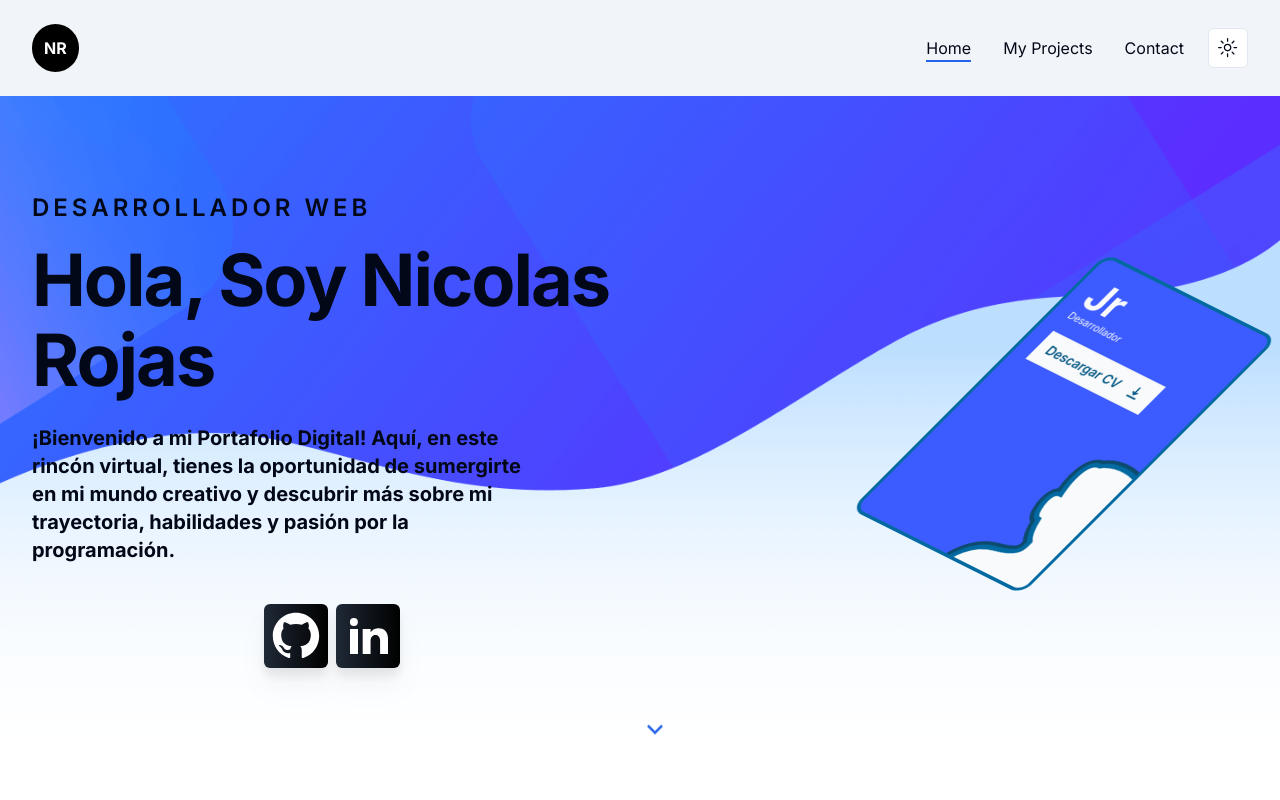
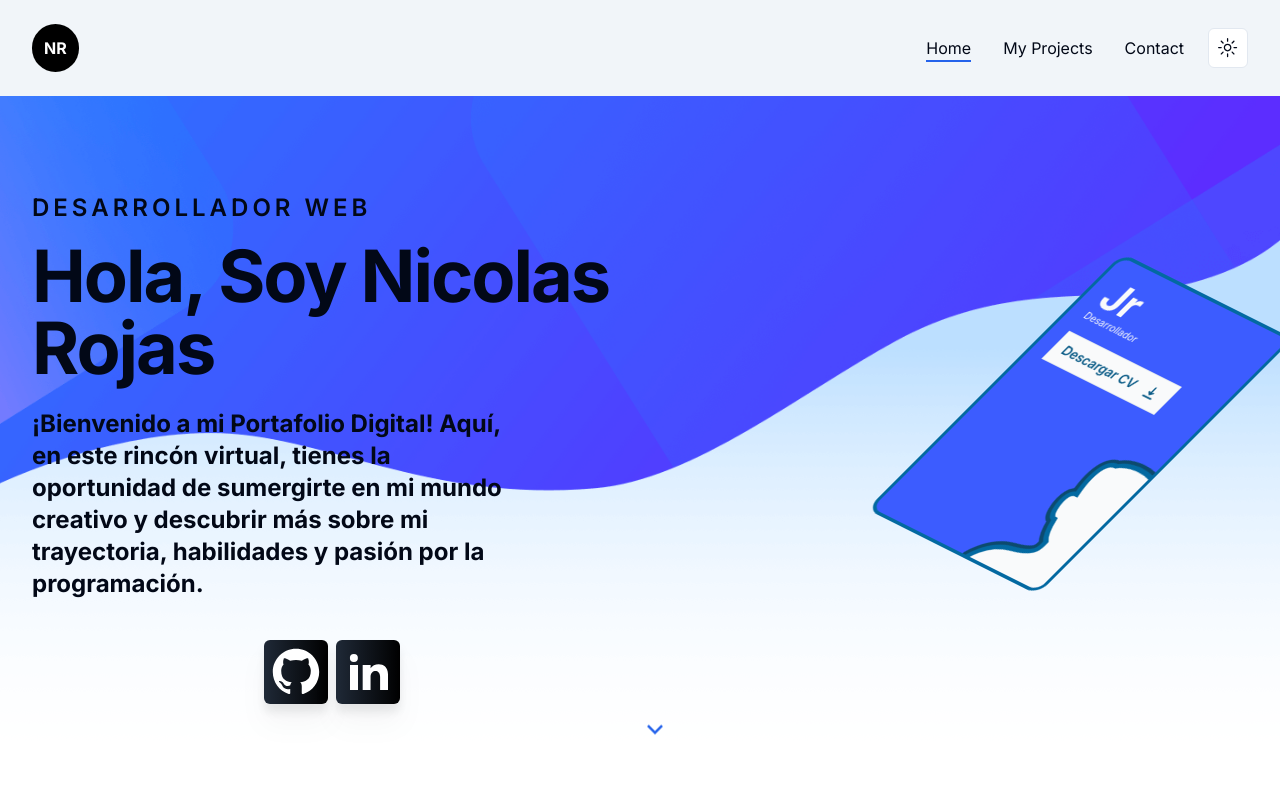
Before and after one commit to niko1275/nrojas-portafolio, a Next.js app: page / in a window 1280 px wide. Shown: the top 800 px of the page. Built offline with nearby package versions, Linux system fonts and the light colour scheme.

Commit message:
cambio en el hero

```diff
--- a/components/Hero.jsx
+++ b/components/Hero.jsx
@@ -26,14 +26,14 @@ const Hero = () => {
     <section className='py-12 xl:py-24 h-[84vh] xl:pt-30 bg-hero_bg bg-bottom bg-cover dark:bg-none'>
       <div className='container mx-auto'>
         <div className='flex justify-between  gap-x-8'>
-          <div className='grid grid-cols-1 md:grid-cols-2'>
+
 
           <div className='flex max-w-[600px] flex-col justify-center mx-auto xl:mx-0 text-center xl:text-left'>
             <div className='text-2xl uppercase font-semibold mb-4 tracking-[4px]'>
               Desarrollador web
             </div>
-            <h1 className='h1 mb-4 text-9xlxl '>Hola, Soy Nicolas Rojas</h1>
-            <p className='text-xl max-w-[490px]  mx-auto xl:mx-0 font-bold mt-2'>
+            <h1 className='h1 text-2xl mb-4 md:text-7xl  '>Hola, Soy Nicolas Rojas</h1>
+            <p className='text-xs md:text-2xl max-w-[490px]   mx-auto xl:mx-0 font-bold mt-2'>
             ¡Bienvenido a mi Portafolio Digital!
             Aquí, en este rincón virtual, tienes la oportunidad de sumergirte en mi mundo creativo y
             descubrir más sobre mi trayectoria, habilidades y pasión por la programación.
@@ -60,11 +60,11 @@ const Hero = () => {
 
           </div>
 
-          <div className='flex justify-center mx-auto xl:flex md:mr-10  mt-10  '>
+          <div className='hidden flex justify-center mx-auto xl:flex md:mr-10  mt-10  '>
 
             <CardCv/>
           </div>
-        </div>
+
 
 
         </div>
```
